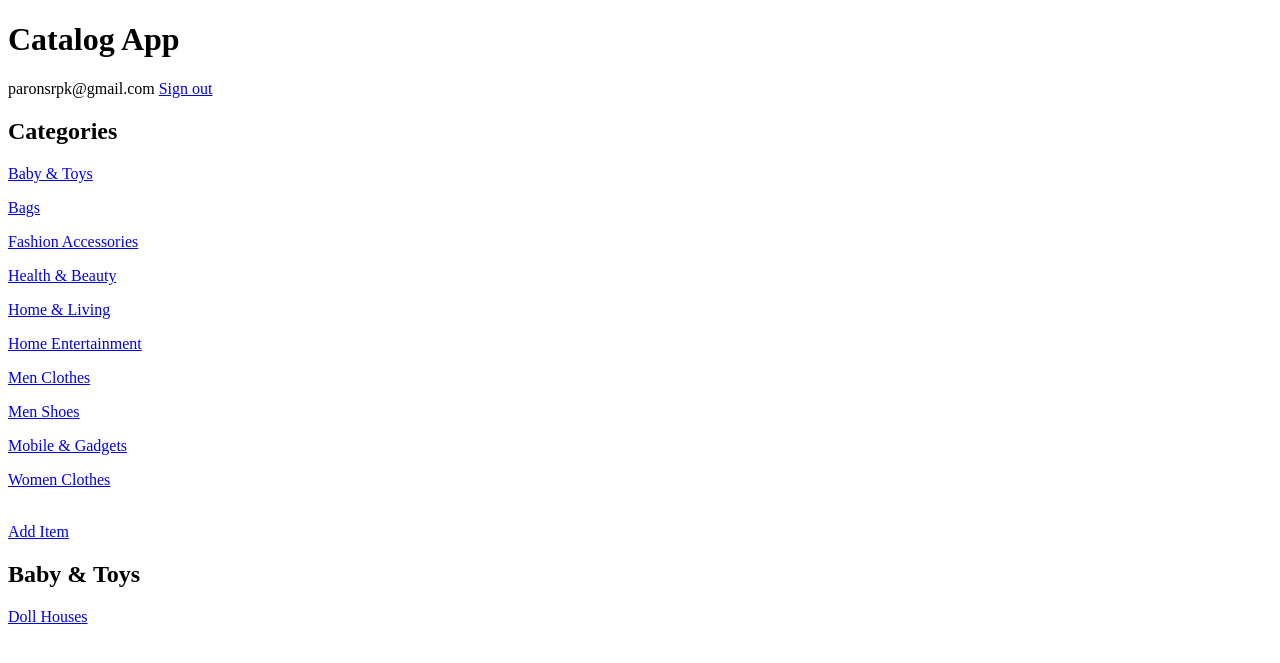
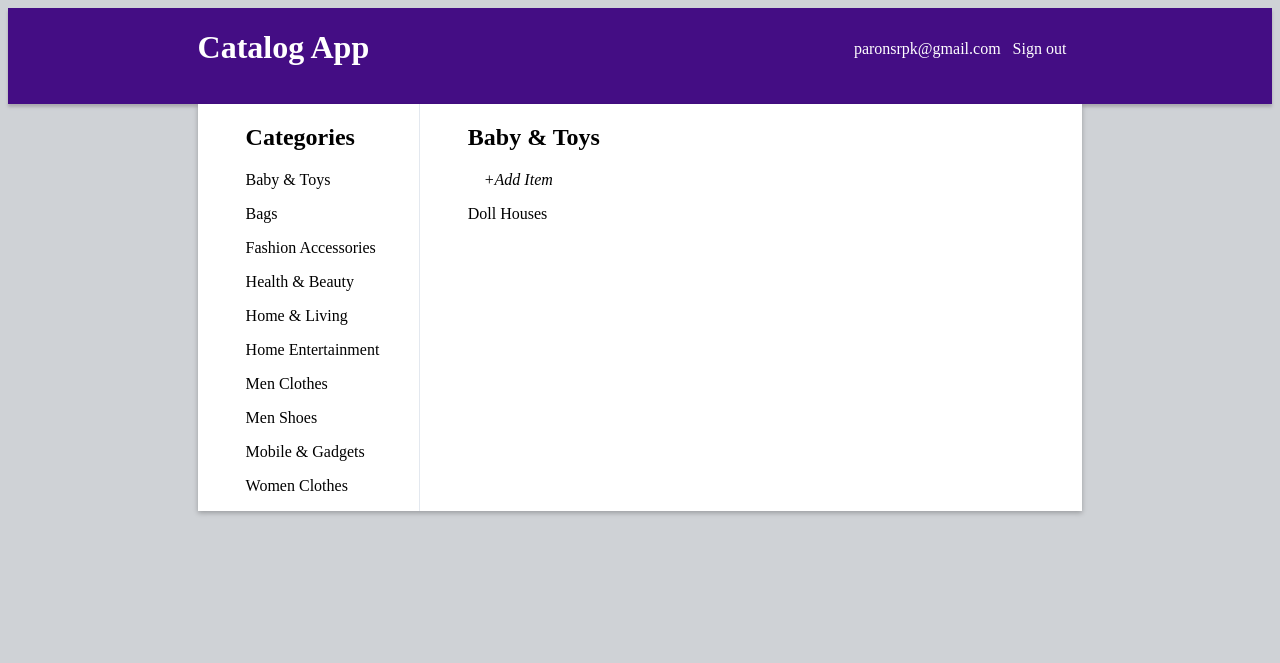
Before and after one commit to paronsrpk/catalog, a Flask app: page /category/1/ in a window 1280 px wide. Shown: the top 663 px of the page. Run offline with Flask 2, Linux system fonts and the light colour scheme; a user stored in the database is signed in; data comes from the database, SQL or seed files in the repository; both versions use the stored data as it was after the commit; parts of the project's set-up code (start-up, migrations or seed data) failed here and were passed over.

Commit message:
Add styles to remaining pages

```diff
--- a/static/styles.css
+++ b/static/styles.css
@@ -8,7 +8,7 @@ html {
 }
 
 body {
-    text-align: center;
+    background: #cfd2d6;
 }
 
 a, a:visited {
@@ -30,7 +30,7 @@ a:hover {
   width: 70%;
   margin-left: auto;
   margin-right: auto;
-  display: inline-flex;
+  display: flex;
   position:relative;
   color: #ffffff;
 }
@@ -46,10 +46,6 @@ a:hover {
     margin-top:2em;
     text-align: right;
     padding-right: 1em;
-/*    position:absolute;
-    top:50%;
-    height:10em;
-    margin-top:-5em;*/
 }
 
 .content {
@@ -59,6 +55,7 @@ a:hover {
     box-shadow: 0 2px 5px rgba(0, 0, 0, 0.26);
     margin-left: auto;
     margin-right: auto;
+    background: #ffffff;
 }
 
 .categories-list {
@@ -67,12 +64,12 @@ a:hover {
     border-color: #e3e8ef;
 }
 
-.categories-list p {
+.categories-list p, .items-list p, .item-details form {
     text-align: left;
     padding-left: 3em;
 }
 
-.categories-list h2 {
+.categories-list h2, .items-list h2, .item-details h2 {
     text-align: left;
     padding-left: 2em;
 }
@@ -81,12 +78,23 @@ a:hover {
     width:65%;
 }
 
-.items-list p {
-    text-align: left;
-    padding-left: 3em;
+.items-details {
+    width:100%;
+    padding-bottom: 2em;
 }
 
-.items-list h2 {
-    text-align: left;
-    padding-left: 2em;
+.add-item, .home-nav {
+    font-style: italic;
+    padding-left: 1em;
+    padding-top: 1em;
 }
+
+.item-action {
+    color: #e53010;
+    padding-left: 3em;
+    width: 100%;
+}
+
+.flash-message {
+    width:100%;
+}
--- a/templates/showcategoryitems.html
+++ b/templates/showcategoryitems.html
@@ -1,26 +1,27 @@
 <!DOCTYPE html>
 <html>
 	<head>
-		<!-- <link rel=stylesheet type=text/css href="{{url_for('static',filename='styles.css')}}"> -->
+		<link rel=stylesheet type=text/css href="{{url_for('static',filename='styles.css')}}">
 	</head>
 	<body>
+		<div class="header">
+			<div class="header__inner">
+				<div class="app-name">
 					<h1>Catalog App</h1>
+				</div>
+				<div class="login-panel">
 					{% if login_session['email'] %}
-			{{login_session['email']}}
+						{{login_session['email']}}&nbsp&nbsp
 						<a href="{{url_for('disconnect')}}">Sign out</a>
 					{% endif %}
 					{% if not login_session['email'] %}
 						<a href="{{url_for('showLogin')}}">Sign in</a>
 					{% endif %}
-		<h2>Categories</h2>
-		{% for c in categories %}
-		<div>
-			<p><a href="{{url_for('showCategoryItems',category_id=c.id)}}">{{c.name}}</a></p>
 				</div>
-		{% endfor %}
-		</br>
-		<a href="{{url_for('newItem',category_id=category.id)}}">Add Item</a>
-		<h2>{{category.name}}</h2>
+			</div>
+		</div>
+		<div class="content">
+			<div class="flash-message">
 				{% with messages = get_flashed_messages() %}
 					{% if messages %}
 						<ul>
@@ -30,11 +31,24 @@
 						</ul>
 					{% endif %}
 				{% endwith %}
+			</div>
+			<div class="categories-list">
+				<h2>Categories</h2>
+				{% for c in categories %}
+				<div>
+					<p><a href="{{url_for('showCategoryItems',category_id=c.id)}}">{{c.name}}</a></p>
+				</div>
+				{% endfor %}
+			</div>
+			<div class="items-list">
+				<h2>{{category.name}}</h2>
+				<p><a class="add-item" href="{{url_for('newItem',category_id=category.id)}}">+Add Item</a></p>
 				{% for i in items %}
 					<div>
-			<p><a href="{{url_for('showItemDetails',category_id=i.category_id,item_id=i.id)}}">{{i.name}}</a></p>
+						<p><a href="{{url_for('showItemDetails',category_id=i.category_id, item_id=i.id)}}">{{i.name}}</a></p>
 					</div>
 				{% endfor %}
-		</br>
+			</div>
+		</div>
 	</body>
 </html>
--- a/templates/showlatestitems.html
+++ b/templates/showlatestitems.html
@@ -21,7 +21,7 @@
 			</div>
 		</div>
 		<div class="content">
-			<div class="categories-list">
+			<div class="flash-message">
 				{% with messages = get_flashed_messages() %}
 					{% if messages %}
 						<ul>
@@ -31,6 +31,8 @@
 						</ul>
 					{% endif %}
 				{% endwith %}
+			</div>
+			<div class="categories-list">
 				<h2>Categories</h2>
 				{% for c in categories %}
 				<div>
```
Also changed, not shown: templates/deleteitem.html (+18 -4 lines), templates/edititem.html (+19 -4 lines), templates/newitem.html (+20 -5 lines), templates/showitemdetails.html (+17 -5 lines), templates/showitemdetailspublic.html (+14 -4 lines), catalog.db. Lines whose indentation alone changed are shown as unchanged.
